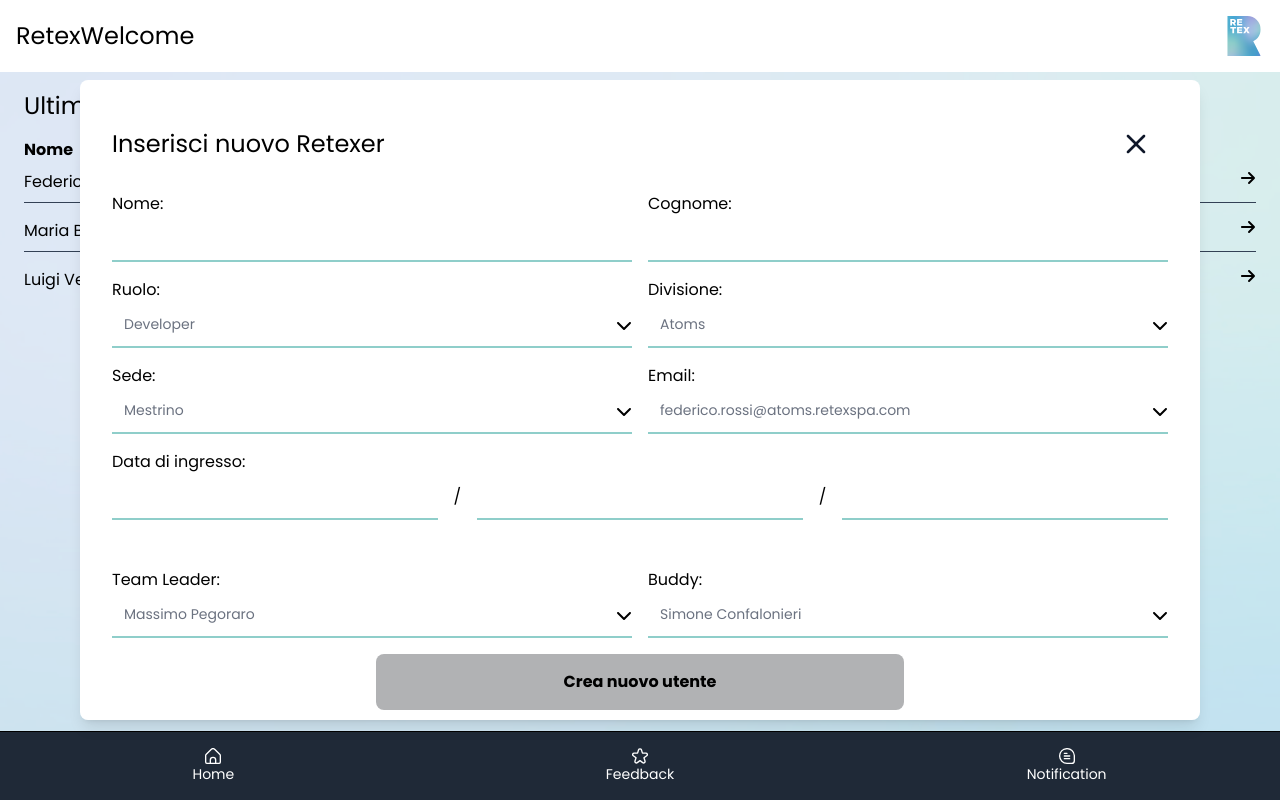
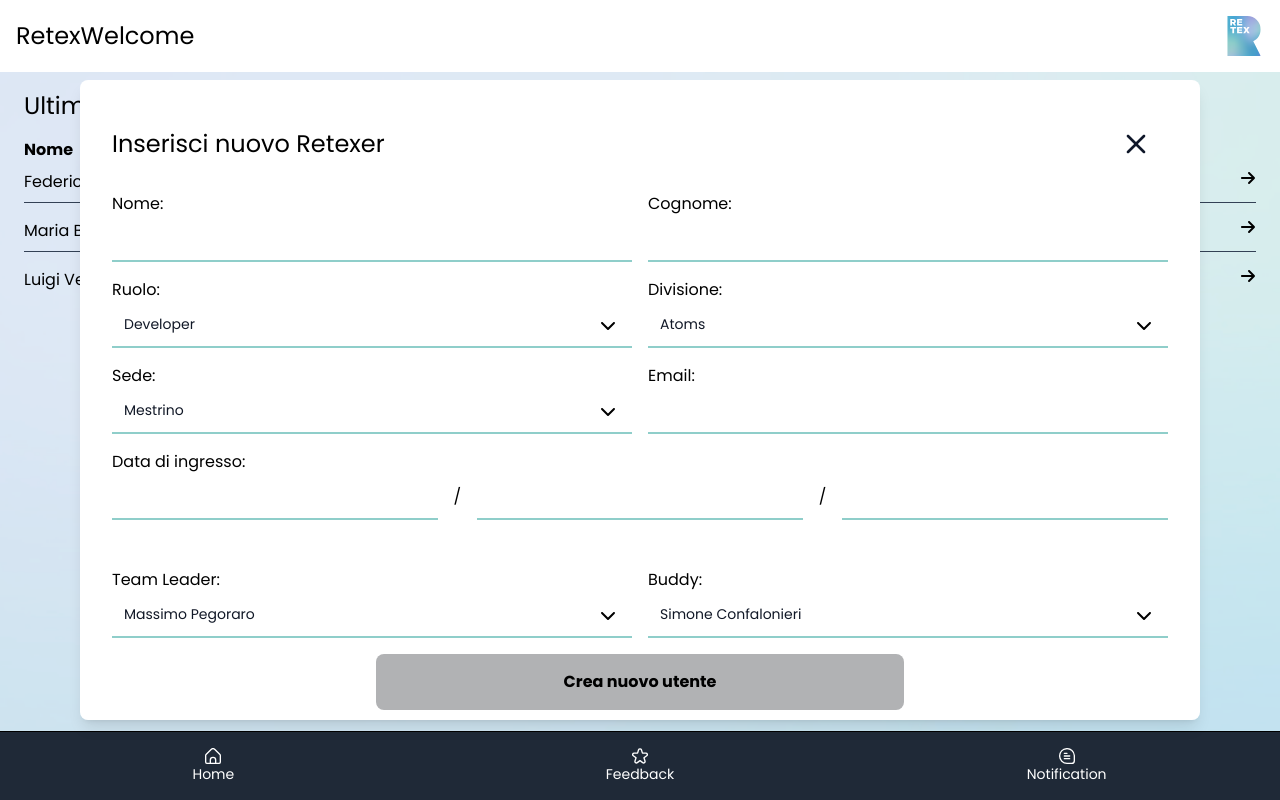
Before and after one commit to sconfa-8/FALSA-Project, a Nuxt app: page /hr in a window 1280 px wide. Both pictures are taken after a click on the button "Crea nuovo utente". Built offline with nearby package versions, Linux system fonts and the light colour scheme.

Commit message:
feat: select component

```diff
--- a/components/ModalForm.vue
+++ b/components/ModalForm.vue
@@ -25,23 +25,14 @@
         </div>
       </div>
       <div class="w-full flex flex-col md:flex-row gap-4">
-        <div class="w-full md:w-1/2">
-          Ruolo:
-          <Select>Developer</Select>
-        </div>
-        <div class="w-full md:w-1/2">
-          Divisione:
-          <Select>Atoms</Select>
-        </div>
+        <Select class="w-full md:w-1/2" label="Ruolo" :options="[{label:'Developer',value:'developer'}]"></Select>
+        <Select class="w-full md:w-1/2" label="Divisione" :options="[{label:'Atoms',value:'atoms'}]"></Select>
       </div>
       <div class="w-full flex flex-col md:flex-row gap-4">
-        <div class="w-full md:w-1/2">
-          Sede:
-          <Select>Mestrino</Select>
-        </div>
+        <Select class="w-full md:w-1/2" label="Sede" :options="[{label:'Mestrino',value:'mestrino'}]"></Select>
         <div class="w-full md:w-1/2">
           Email:
-          <Select>federico.rossi@atoms.retexspa.com</Select>
+          <Input>federico.rossi@atoms.retexspa.com</Input>
         </div>
       </div>
       <div>
@@ -56,14 +47,8 @@
       </div>
       <div class="h-[1px] bg-slate-500 my-2"></div>
       <div class="w-full flex flex-col md:flex-row gap-4">
-        <div class="w-full md:w-1/2">
-          Team Leader:
-          <Select>Massimo Pegoraro</Select>
-        </div>
-        <div class="w-full md:w-1/2">
-          Buddy:
-          <Select>Simone Confalonieri</Select>
-        </div>
+        <Select class="w-full md:w-1/2" label="Team Leader" :options="[{label:'Massimo Pegoraro',value:'massimo_pegoraro'},{label:'Antonello Sanna',value:'antonello_sanna'}]"></Select>
+        <Select class="w-full md:w-1/2" label="Buddy" :options="[{label:'Simone Confalonieri',value:'simone_confalonieri'}]"></Select>
       </div>
       <div class="flex justify-center items-center">
         <button
--- a/components/Select.vue
+++ b/components/Select.vue
@@ -1,16 +1,28 @@
+<script setup lang="ts">
+const props = defineProps({options: {
+    type: Object,
+    required: true,
+ },
+ label:{
+  type:String,
+  required:true,
+ }})
+</script>
+
 <template>
+  <div class="w-full">
+    <p>{{props.label}}:</p>
     <div class="relative z-0">
-      <input
-      type="text"
+      <select
       id="floating_standard"
-      class="block p-3 w-full text-sm text-gray-900 bg-transparent border-0 border-b-2 border-retex appearance-none "
+      class="block p-3 w-full text-sm text-gray-900 bg-transparent border-0 border-b-2 border-retex appearance-none"
       placeholder=" "
-    />
-    <label
-      for="floating_standard"
-      class="absolute text-sm text-gray-500 duration-300 transform pl-3 top-3 -z-10 origin-[0] "
-      ><slot
-    /></label>
-      <div class="absolute right-0 top-1/2 -translate-y-1/2"><IconsChevronDown class="w-4 h-4"/></div>
+      >
+      <option v-for="option in options" :value="option.value">{{ option.label }}</option>
+    </select>
+    <div class="absolute right-4 top-1/2 -translate-y-1/2">
+      <IconsChevronDown class="w-4 h-4" />
     </div>
-  </template>
+  </div>
+</div>
+</template>
```
